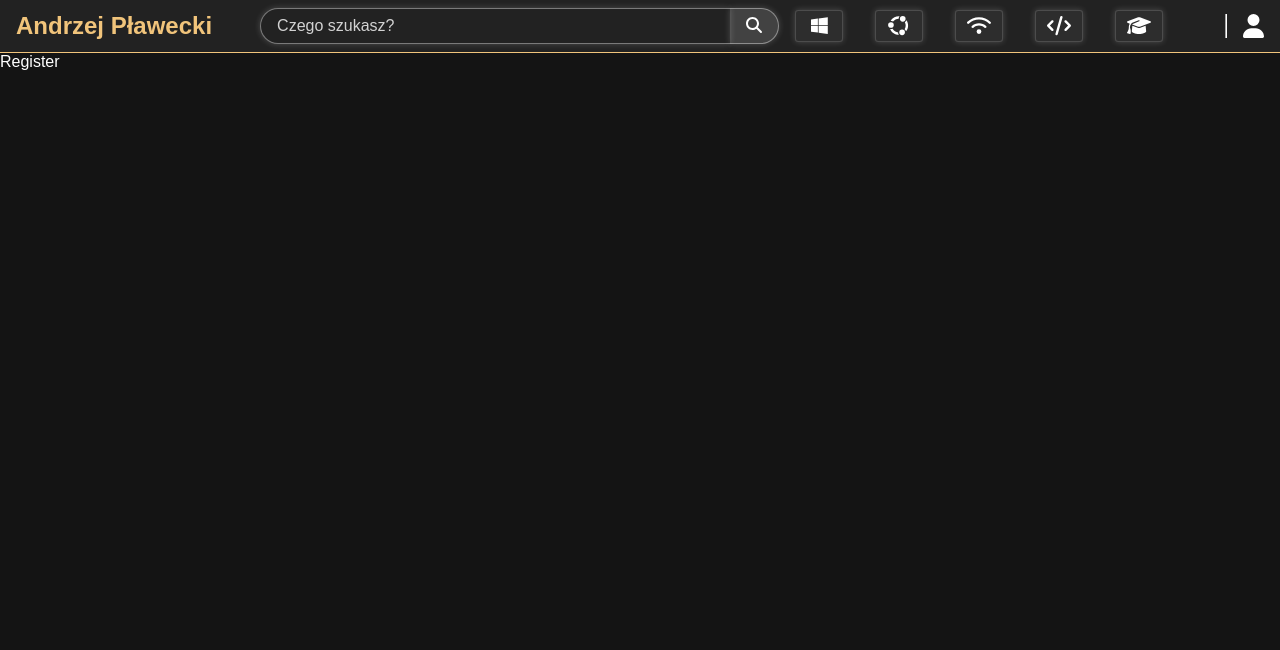
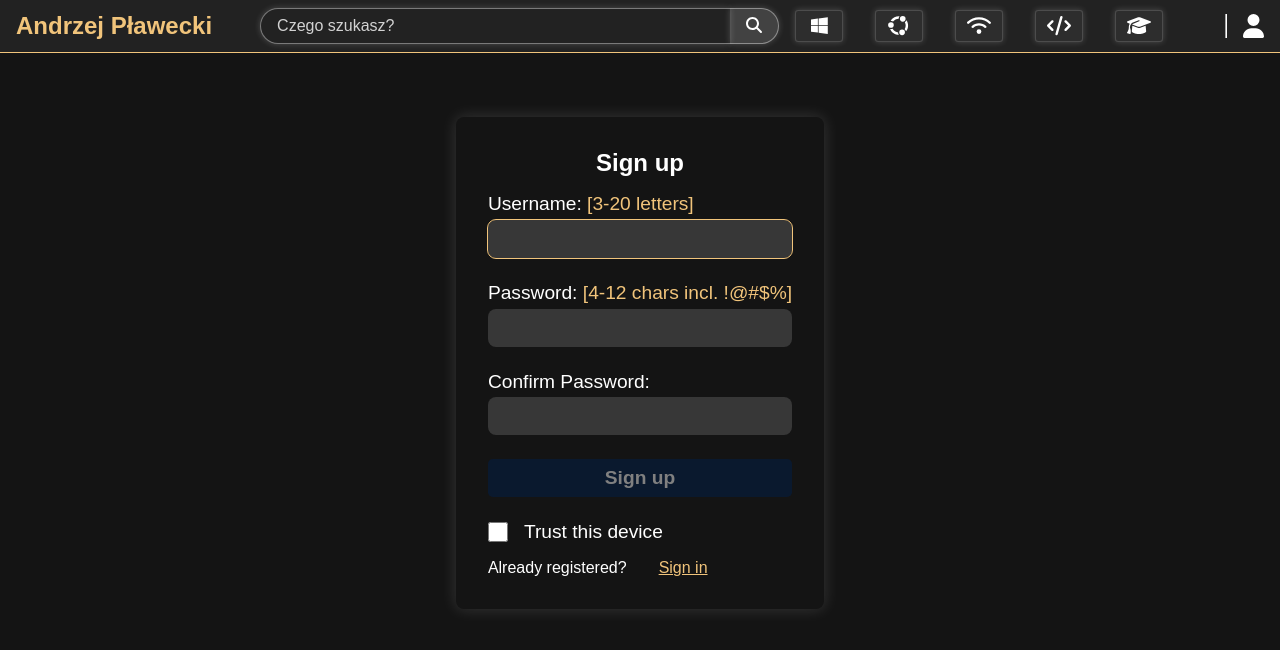
Before and after one commit to viventer/andrew-ponad-frontend, a React (Vite) app: page /register in a window 1280 px wide. Shown: the top 650 px of the page. Built offline with nearby package versions, Linux system fonts and the light colour scheme.

Commit message:
fixing log in and started registration

```diff
--- a/src/redux/apiSlice.js
+++ b/src/redux/apiSlice.js
@@ -2,7 +2,7 @@ import { createApi, fetchBaseQuery } from "@reduxjs/toolkit/query/react";
 import { setCredentials, logOut } from "../views/auth/slices/authSlice";
 
 const baseQuery = fetchBaseQuery({
-  baseUrl: "http://localhost:3500",
+  baseUrl: "http://192.168.100.234:3500",
   credentials: "include",
   prepareHeaders: (headers, { getState }) => {
     const token = getState().auth.token;
--- a/src/views/auth/components/Login.jsx
+++ b/src/views/auth/components/Login.jsx
@@ -9,7 +9,7 @@ import { useLoginMutation } from "../slices/authApiSlice";
 import usePersist from "../../../hooks/usePersist";
 import useAuth from "../../../hooks/useAuth";
 
-import ErrorWindow from "../../global/components/ErrorWindow";
+import ErrorInfo from "../../global/components/ErrorInfo";
 import LoginForm from "./LoginForm";
 import { StyledAuth } from "../styles/Login.styled";
 
@@ -56,11 +56,11 @@ export default function Login() {
       navigate(from, { replace: true });
     } catch (err) {
       if (!err.originalStatus) {
-        setErrMsg("No Server Response");
+        setErrMsg("Brak odpowiedzi serwera");
       } else if (err.originalStatus === 400) {
-        setErrMsg("Missing Username or Password");
+        setErrMsg("Uzupełnij wymagane pola");
       } else if (err.originalStatus === 401) {
-        setErrMsg("Unauthorized");
+        setErrMsg("Błędny login lub/i hasło");
       } else {
         setErrMsg(err.data?.message);
       }
@@ -82,7 +82,6 @@ export default function Login() {
 
   const content = (
     <StyledAuth>
-      {errMsg && <ErrorWindow aria-live="assertive" message={errMsg} />}
       <h2>Zaloguj się</h2>
       <LoginForm
         handlers={{
@@ -101,6 +100,7 @@ export default function Login() {
           <p>Zarejestruj się</p>
         </Link>
       </div>
+      {errMsg && <ErrorInfo aria-live="assertive" message={errMsg} />}
     </StyledAuth>
   );
 
--- a/src/views/auth/components/Register.jsx
+++ b/src/views/auth/components/Register.jsx
@@ -1,5 +1,143 @@
-import React from "react";
+import { useNavigate, Link, useLocation } from "react-router-dom";
+import { useState, useEffect, useRef } from "react";
+import HashLoader from "react-spinners/HashLoader";
+import { useDispatch } from "react-redux";
+
+import { setCredentials } from "../slices/authSlice";
+import { useRegisterMutation, useLoginMutation } from "../slices/authApiSlice";
+
+import usePersist from "../../../hooks/usePersist";
+import useAuth from "../../../hooks/useAuth";
+
+import ErrorInfo from "../../global/components/ErrorInfo";
+import { RegisterForm } from "./RegisterForm";
+import { StyledAuth } from "../styles/Login.styled";
+
+const USER_REGEX = /^[A-z]{3,20}$/;
+const PWD_REGEX = /^[A-z0-9!@#$%]{4,12}$/;
 
 export default function Register() {
-  return <div>Register</div>;
+  const { setIsLogged, isLogged } = useAuth();
+  const navigate = useNavigate();
+  const location = useLocation();
+  const from = location.state?.from?.pathname || "/";
+
+  useEffect(() => {
+    if (isLogged) {
+      navigate(from, { replace: true });
+    }
+  }, []);
+
+  const [register, { isLoading, isSuccess }] = useRegisterMutation();
+
+  const [persist, setPersist] = usePersist();
+
+  const [username, setUsername] = useState("");
+  const [validUsername, setValidUsername] = useState(false);
+  const [password, setPassword] = useState("");
+  const [validPassword, setValidPassword] = useState(false);
+  const [confirmPassword, setConfirmPassword] = useState("");
+  const [validConfirmPassword, setValidConfirmPassword] = useState(false);
+
+  const [errMsg, setErrMsg] = useState("");
+
+  useEffect(() => {
+    setValidUsername(USER_REGEX.test(username));
+    setValidPassword(PWD_REGEX.test(password));
+    setValidConfirmPassword(password === confirmPassword && password);
+    setErrMsg("");
+  }, [username, password, confirmPassword]);
+
+  const usernameRef = useRef();
+  useEffect(() => {
+    usernameRef.current.focus();
+  }, []);
+
+  useEffect(() => {
+    if (isSuccess) {
+      finish();
+    }
+  }, [isSuccess, navigate]);
+
+  const finish = () => {
+    setUsername("");
+    setPassword("");
+    navigate("/");
+  };
+
+  const onUsernameChanged = (e) => setUsername(e.target.value);
+  const onPasswordChanged = (e) => setPassword(e.target.value);
+  const onConfirmPasswordChanged = (e) => setConfirmPassword(e.target.value);
+  const onPersistToggle = () => setPersist((prev) => !prev);
+
+  const dispatch = useDispatch();
+
+  const [login, { isLoginLoading }] = useLoginMutation();
+
+  const onSignUpClicked = async (e) => {
+    e.preventDefault();
+    if (!canSave) {
+      setErrMsg("Enter all the data");
+      return;
+    }
+    try {
+      await register({ username, password }).unwrap();
+      const { accessToken } = await login({ username, password }).unwrap();
+      dispatch(setCredentials({ username, accessToken }));
+      if (!isLogged) {
+        setIsLogged(true);
+      }
+      navigate(from, { replace: true });
+    } catch (err) {
+      if (!err.originalStatus) {
+        setErrMsg("No Server Response");
+      } else if (err.originalStatus === 400) {
+        setErrMsg("Missing Username or Password");
+      } else if (err.originalStatus === 409) {
+        setErrMsg("Username is taken");
+      } else {
+        setErrMsg(err.data?.message);
+      }
+    }
+  };
+
+  const canSave =
+    [validUsername, validPassword, validConfirmPassword].every(Boolean) &&
+    !isLoading;
+
+  if (isLoading && isLoginLoading) return <HashLoader color="fff" />;
+
+  const content = (
+    <StyledAuth>
+      {errMsg && <ErrorInfo message={errMsg} />}
+      <h2>Sign up</h2>
+
+      <RegisterForm
+        handlers={{
+          onSignUpClicked,
+          onUsernameChanged,
+          onPasswordChanged,
+          onConfirmPasswordChanged,
+          onPersistToggle,
+        }}
+        canSave={canSave}
+        data={{
+          username,
+          password,
+          confirmPassword,
+          persist,
+        }}
+        usernameRef={usernameRef}
+      />
+
+      <div className="flex">
+        <p>Already registered? </p>
+        <Link to="/login" className="reactRouterLink">
+          <p>Sign in</p>
+        </Link>
+      </div>
+    </StyledAuth>
+  );
+
+  return content;
 }
--- /dev/null
+++ b/src/views/auth/components/RegisterForm.jsx
@@ -0,0 +1,54 @@
+import { StyledAuthForm } from "../styles/Login.styled";
+
+export function RegisterForm({ canSave, data, handlers, usernameRef }) {
+  return (
+    <StyledAuthForm onSubmit={handlers.onSignUpClicked}>
+      <label htmlFor="username">
+        Username: <span>[3-20 letters]</span>
+      </label>
+      <input
+        id="username"
+        type="text"
+        autoComplete="off"
+        value={data.username}
+        onChange={handlers.onUsernameChanged}
+        required
+        ref={usernameRef}
+      />
+
+      <label htmlFor="password">
+        Password: <span>[4-12 chars incl. !@#$%]</span>
+      </label>
+      <input
+        id="password"
+        type="password"
+        value={data.password}
+        onChange={handlers.onPasswordChanged}
+        required
+      />
+      <label htmlFor="confirmPassword">Confirm Password:</label>
+      <input
+        id="confirmPassword"
+        type="password"
+        value={data.confirmPassword}
+        onChange={handlers.onConfirmPasswordChanged}
+        required
+      />
+      <button
+        disabled={!canSave}
+        className={canSave ? "activeButton" : "disabledButton"}
+      >
+        Sign up
+      </button>
+      <div className="flex">
+        <input
+          type="checkbox"
+          id="persist"
+          onChange={handlers.onPersistToggle}
+          checked={data.persist}
+        />
+        <label htmlFor="persist">Trust this device</label>
+      </div>
+    </StyledAuthForm>
+  );
+}
--- a/src/views/auth/styles/Login.styled.js
+++ b/src/views/auth/styles/Login.styled.js
@@ -35,6 +35,13 @@ export const StyledAuth = styled.main`
     width: 95%;
     border: 0.1rem solid rgba(255, 255, 255, 0.15);
     margin-top: 1.5rem;
+  }
+
+  @media (max-width: 335px) {
+    & > .flex {
+      justify-content: space-between;
+      gap: 0;
+    }
   }
 `;
 
@@ -114,4 +121,19 @@ export const StyledAuthForm = styled.form`
   @media (max-width: 425px) {
     width: 100%;
   }
+
+  @media (max-width: 340px) {
+    & .flex input {
+      width: 1.15rem;
+      height: 1.15rem;
+    }
+
+    & .flex {
+      gap: 0.5rem;
+    }
+
+    & .flex label {
+      font-size: 1.15rem;
+    }
+  }
 `;
--- a/src/views/global/styles/ErrorInfo.styled.js
+++ b/src/views/global/styles/ErrorInfo.styled.js
@@ -3,8 +3,10 @@ import styled from "styled-components";
 export const StyledErrorInfo = styled.section`
   font-size: 1.1rem;
   font-weight: 700;
-  background-color: rgba(255, 0, 0, 0.5);
+  background-color: rgba(255, 0, 0, 0.25);
+  border: 0.1rem solid red;
   width: 100%;
   padding: 1rem;
-  margin-bottom: 1rem;
+  margin-top: 2rem;
+  text-align: center;
 `;
--- a/src/views/global/styles/UserInfo.styled.js
+++ b/src/views/global/styles/UserInfo.styled.js
@@ -20,18 +20,15 @@ export const StyledUserInfo = styled.div`
     top: calc(100% + 0.1rem);
     border: none;
     z-index: 2000;
-    opacity: 0;
-    max-height: 0;
-    transition: opacity 0.15s ease-in-out, padding 0.15s ease-in-out;
-  }
-
-  & > article.visible {
-    opacity: 1;
-    max-height: 100vh;
     padding: 1rem 2rem;
     background-color: ${({ theme }) => theme.colors.darkGray};
     border-left: 0.1rem solid ${({ theme }) => theme.colors.navy};
     border-bottom: 0.1rem solid ${({ theme }) => theme.colors.navy};
+    display: none;
+  }
+
+  & > article.visible {
+    display: block;
   }
 
   & header.flex {
@@ -97,7 +94,7 @@ export const StyledUserInfo = styled.div`
   }
 
   @media (max-width: 650px) {
-    & > article {
+    & > article.visible {
       width: 100lvw;
       border-left: none;
     }
```
